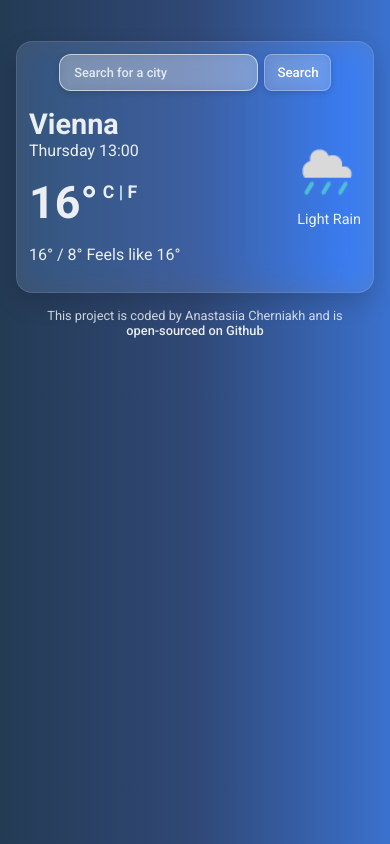
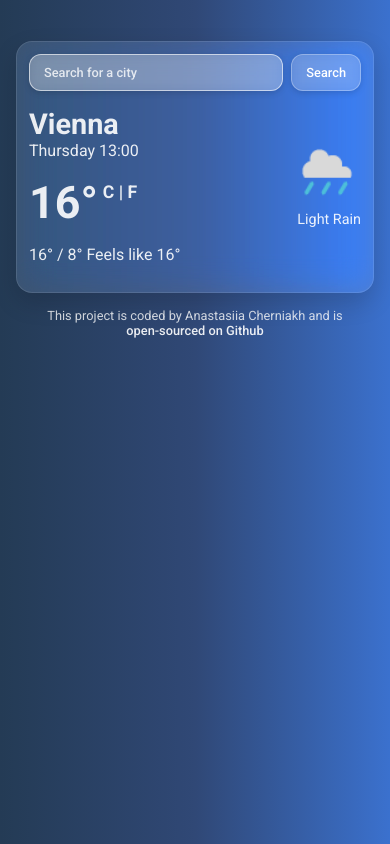
Before and after one commit to AnastasiaCherniakh/react-weather-app, a React (Vite) app: page / in a window 390 px wide. Built offline with nearby package versions, Linux system fonts and the light colour scheme.

Commit message:
fix button styling on small screens (properly this time)

```diff
--- a/src/Weather.css
+++ b/src/Weather.css
@@ -12,14 +12,16 @@
 
 .Weather .search-city {
     display: flex;
-    justify-content: center;
+    gap: 8px;
     align-items: center;
-    gap: 6px;
+    width: 100%;
+    max-width: 500px;
+    margin: 0 auto;
 }
 
-.Weather input{
+.Weather input {
     font-family: "Roboto", sans-serif;
-    width: 60%;
+    flex: 1;
     border-radius: 12px;
     padding: 10px 14px;
     font-weight: 500;
@@ -44,12 +46,13 @@
 
 .Weather button {
     font-family: "Roboto", sans-serif;
-    padding: 10px 12px;
-    border-radius: 8px;
+    white-space: nowrap;
+    padding: 10px 14px;
+    border-radius: 12px;
     border: none;
-    width: 20%;
     cursor: pointer;
     font-weight: 500;
+    font-size: 0.8rem;
     color: white;
     border: 1px solid hsla(0, 0%, 100%, 0.3);
     background-color: hsla(0, 0%, 100%, 0.15);
@@ -112,7 +115,7 @@
     }
 
     .Weather button {
-        padding: 13px 17px;
+        padding: 14px 18px;
         font-size: 0.9rem;
     }
 
```
